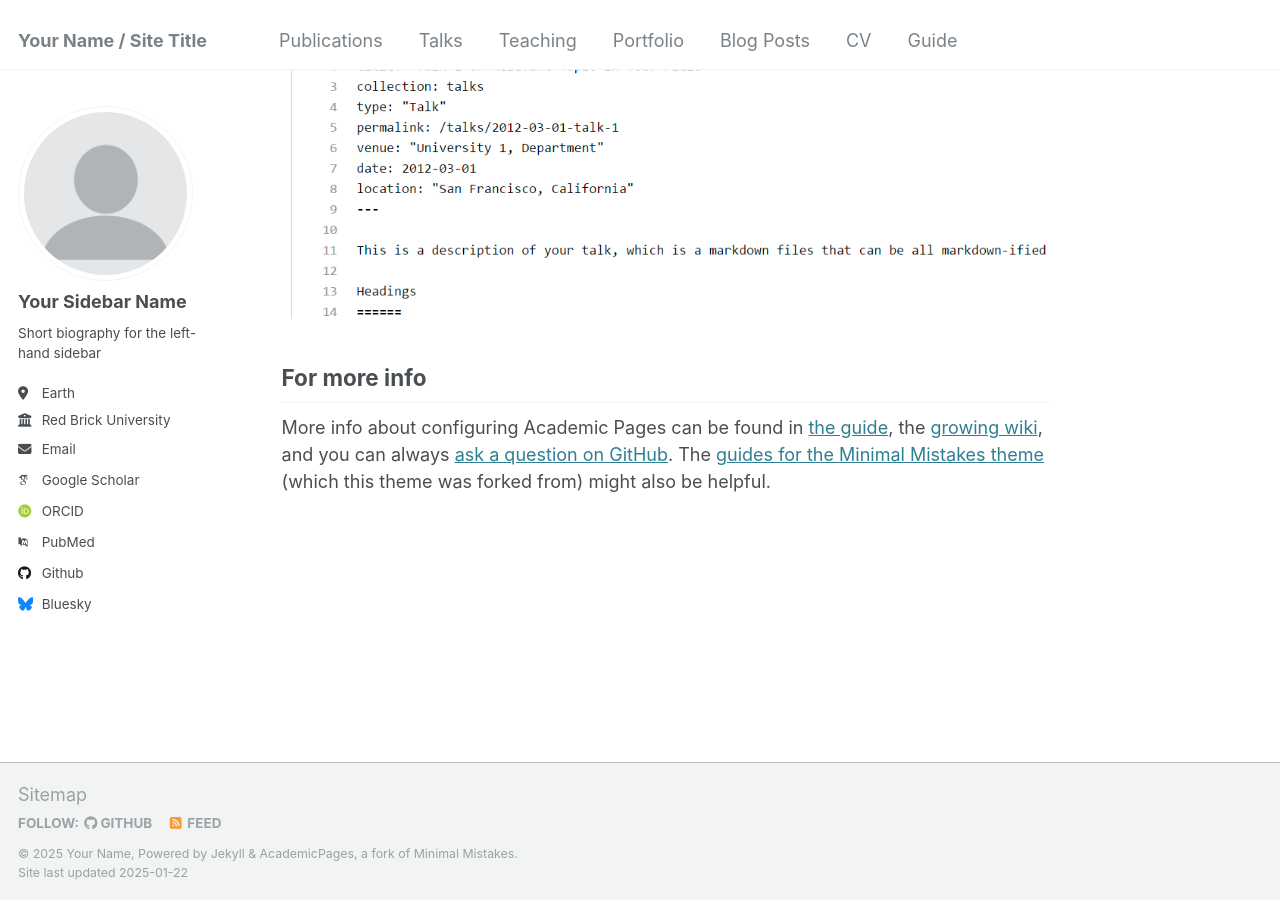
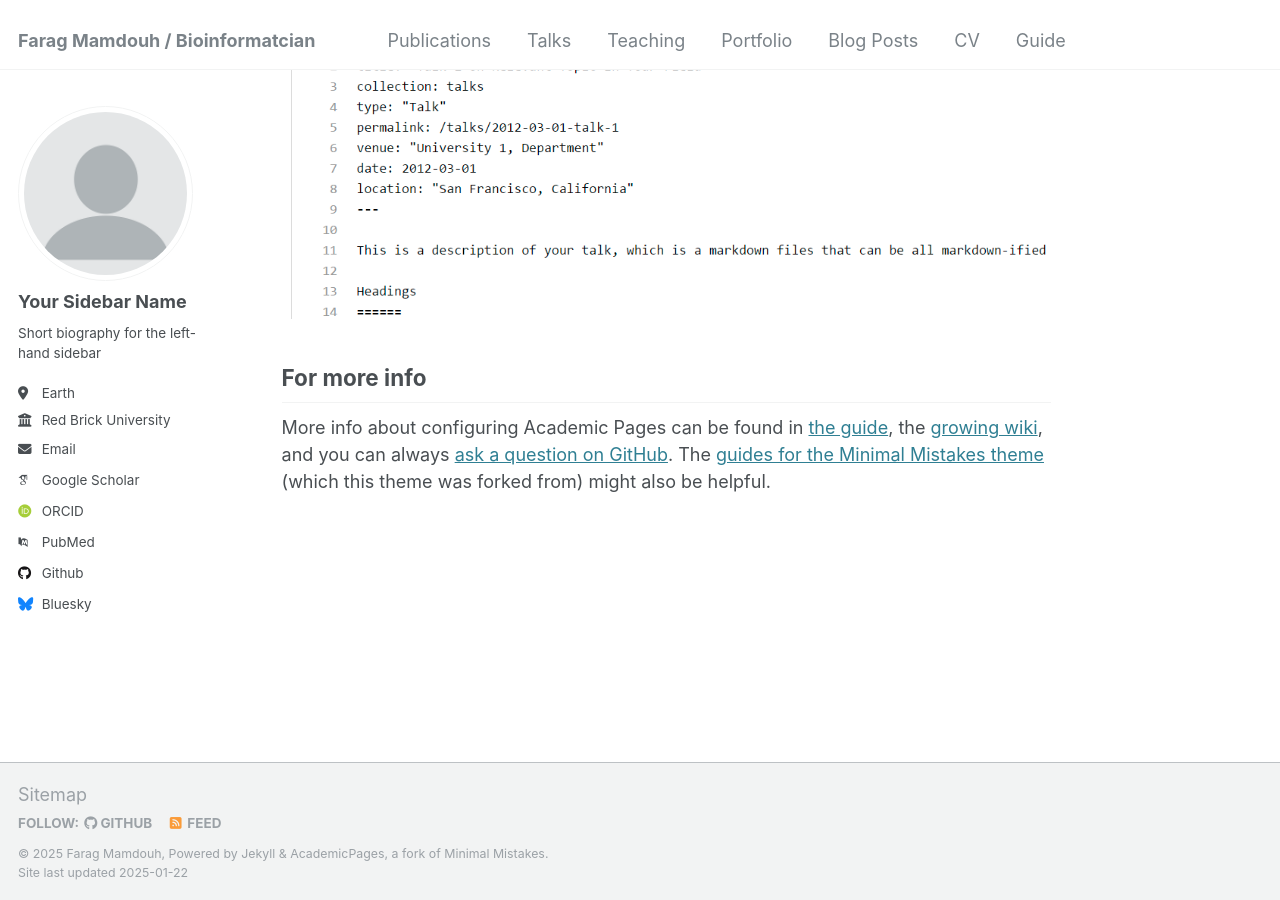
Before and after one commit to FaragMamdouh/FaragMamdouh.github.io, a Jekyll site: the page built from _pages/about.md, in a window 1280 px wide and 900 px high, scrolled down 2643 px. Built offline with Jekyll 4.4.1, drawn with Linux system fonts in a browser that asks for light colours; some web fonts are replaced.

Commit message:
Update _config.yml

```diff
--- a/_config.yml
+++ b/_config.yml
@@ -8,13 +8,13 @@
 
 # Basic Site Settings
 locale                   : "en-US"
-title                    : "Your Name / Site Title"
+title                    : "Farag Mamdouh / Bioinformatcian"
 title_separator          : "-"
-name                     : &name "Your Name"
+name                     : &name "Farag Mamdouh"
 description              : &description "personal description"
-url                      : https://academicpages.github.io # the base hostname & protocol for your site e.g. "https://[your GitHub username].github.io"
+url                      : https://faragmamdouh.github.io # the base hostname & protocol for your site e.g. "https://[your GitHub username].github.io"
 baseurl                  : "" # the subpath of your site, e.g. "/blog"
-repository               : "academicpages/academicpages.github.io"
+repository               : "faragmamdouh/faragmamdouh.github.io"
 
 # Site Author - The following control what appear as part of the author content on the side bar.
 #               If a field is blank the icon and link will not appear, otherwise it will be shown.
@@ -44,7 +44,7 @@ author:
   bitbucket        : # Username - Update with your username on the site
   codepen          : # Username
   dribbble         : # Username
-  github           : "academicpages"
+  github           : "faragmamdouh"
   kaggle           : # Username
   stackoverflow    : # User number or user number and name (i.e., use "1" or "1/jeff-atwood")
 
```
